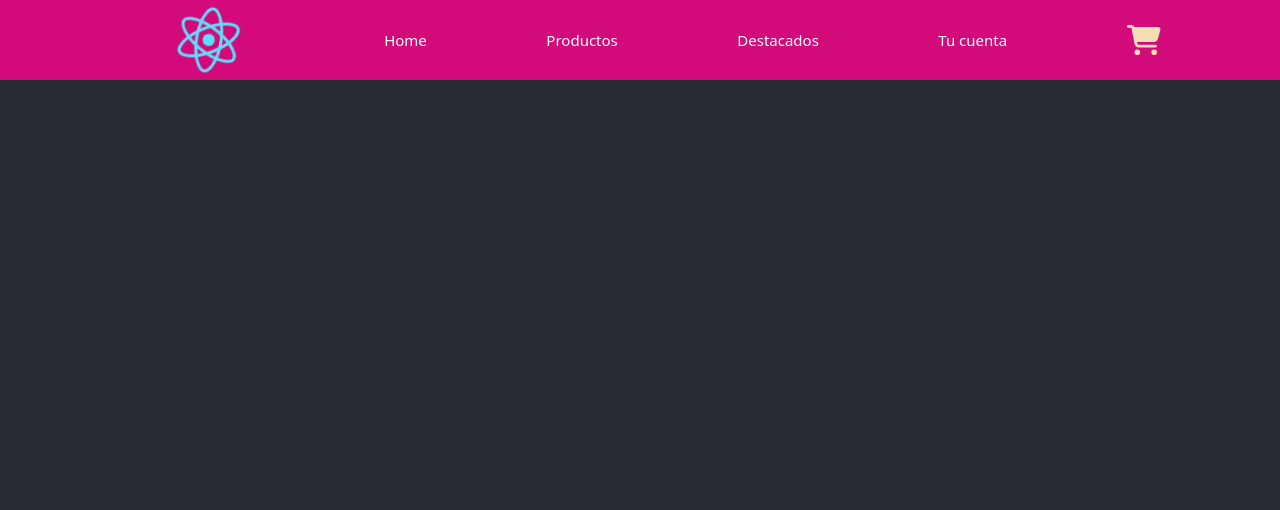
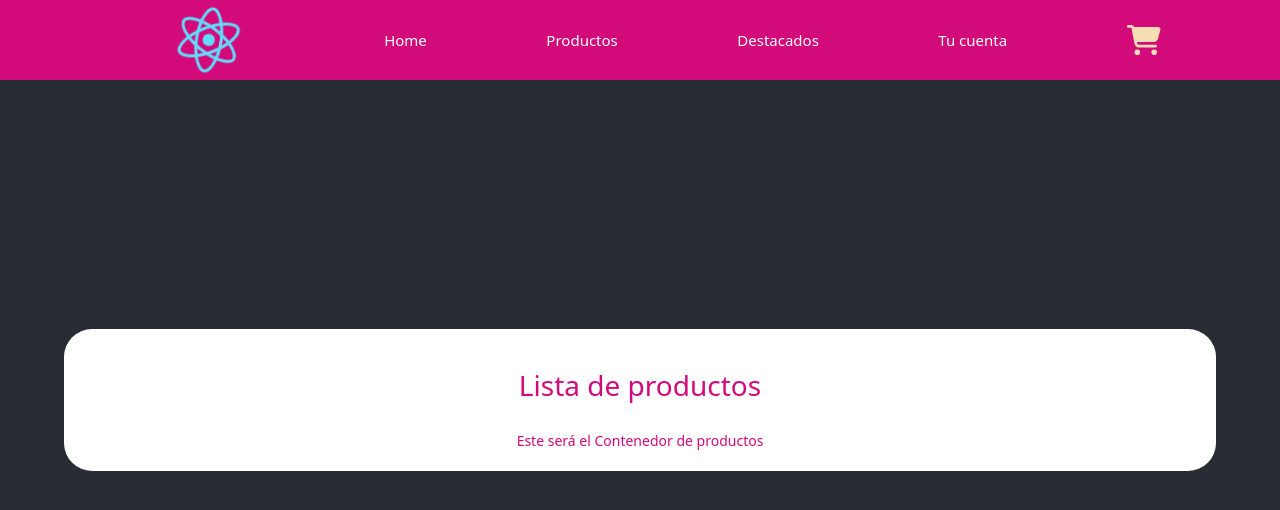
Before and after one commit to MarthaSan13/MarthaLilianaSanchezRamirez, a React (Create React App) app: page / in a window 1280 px wide. Shown: the top 510 px of the page. Built offline with nearby package versions, Linux system fonts and the light colour scheme.

Commit message:
Add ItemListContainer

```diff
--- a/src/App.css
+++ b/src/App.css
@@ -62,3 +62,14 @@
   color: wheat;
   font-size: 2em;
 }
+.itemListContainer{
+  background-color: white;
+  border-radius: 2em;
+  color: #d30b7a;
+  font-size: 14px;
+  width: 90%;
+  padding: 20px;
+}
+.itemListTitle{
+  padding: 20px;
+}
--- a/src/App.js
+++ b/src/App.js
@@ -2,12 +2,14 @@ import logo from './logo.svg';
 import './App.css';
 import 'bootstrap/dist/css/bootstrap.min.css';
 import Navbar from './components/Navbar';
+import ItemListContainer from './components/ItemListContainer';
 
 function App() {
   return (
     <div className="App">
       <header className="App-header">
         <Navbar />
+        <ItemListContainer mensaje="Este será el Contenedor de productos" />
       </header>
     </div>
   );
--- /dev/null
+++ b/src/components/ItemListContainer.jsx
@@ -0,0 +1,16 @@
+import React, { Fragment } from 'react';
+
+const ItemListContainer = (props) => {
+
+    return (
+        <Fragment>
+            <div className='itemListContainer'>
+                <h3 className='itemListTitle'>Lista de productos</h3>
+                <div className=''>{props.mensaje}</div>
+            </div>
+        </Fragment>
+    )
+
+}
+
+export default ItemListContainer;
```
